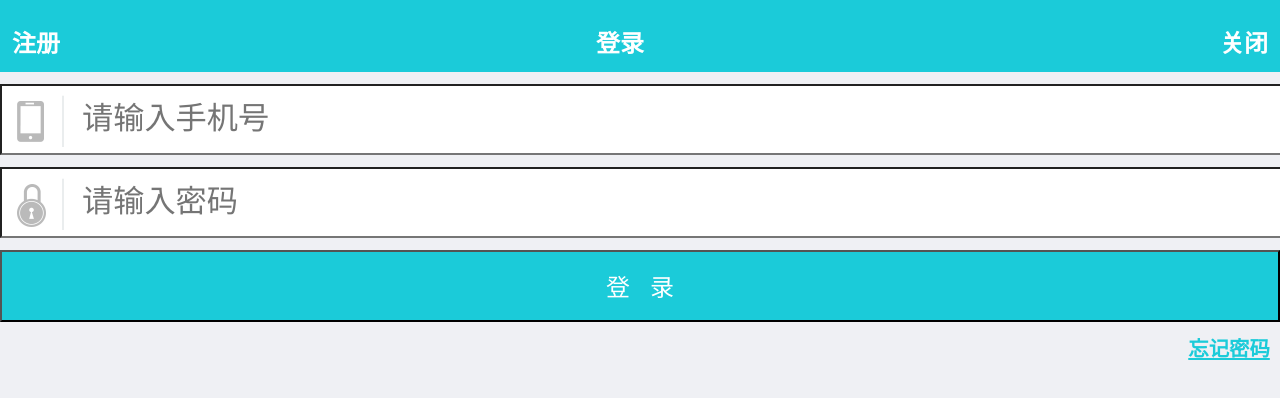
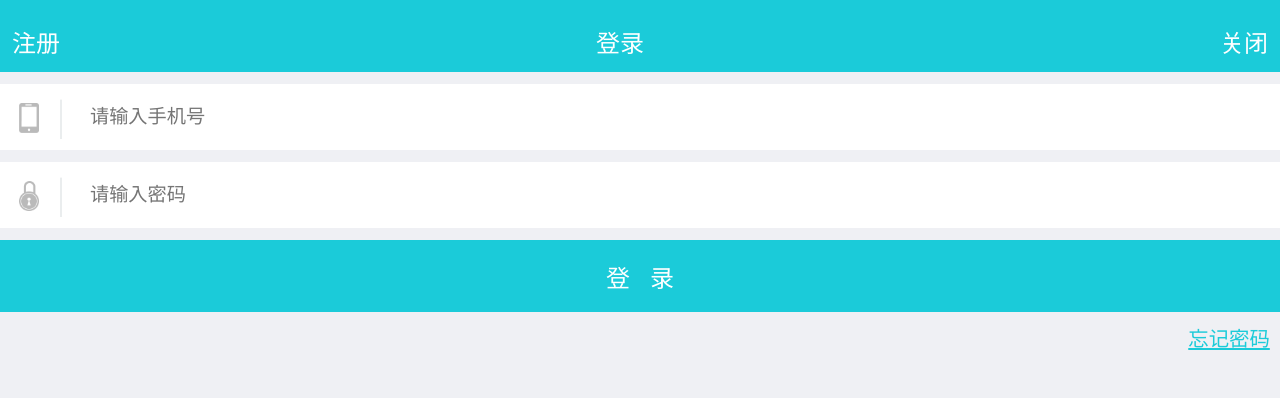
Before and after one commit to dapeng20180918/start-a-project, a plain HTML site: page work-4/login.html in a window 1280 px wide. Shown: the top 398 px of the page. Drawn offline with Linux system fonts and the light colour scheme.

Commit message:
边框是要隐藏的，而且要尽量保持与UI图一致，如果第一个输入框能再限制一下字数就更好了

```diff
--- a/work-4/login.html
+++ b/work-4/login.html
@@ -10,8 +10,8 @@
 			font-size: 1.5em;
 			margin: 0;
 			/*text-align: center;*/
-			font-family: Times, TimesNR, 'New Century Schoolbook', Georgia, 'New York', serif;
-			font-weight: bold;
+			font-family: “lucida grande”, “lucida sans unicode”, lucida, helvetica, “Hiragino Sans GB”, “Microsoft YaHei”, “WenQuanYi Micro Hei”, sans-serif;
+			/*font-weight: bold;*/
 			background-color: #eff0f4;
 			color: white;
 		}
@@ -56,21 +56,25 @@
 
 		input.phone{
 			width: 100%;
-			background:url(iphone.png) no-repeat 15px 15px, url(line.png) no-repeat 60px 9px;
-			height: 1.5em;
+			background:url(iphone.png) no-repeat 19px 19px, url(line.png) no-repeat 60px 15px;
+			background-size: 20px, 2px 40px;
+			height: 46px;
 			width: all;
-			padding: 10px 10px 10px 80px;
+			padding: 10px 10px 10px 90px;
 			background-color: white;
-			font-size: 130%;
+			font-size: 80%;
+			border: hidden;
 		}
 		input.passwd{
 			width: 100%;
-			background:url(locked.png) no-repeat 15px 15px, url(line.png) no-repeat 60px 9px;
-			height: 1.5em;
+			background:url(locked.png) no-repeat 19px 19px, url(line.png) no-repeat 60px 15px;
+			background-size: 20px, 2px 40px;
+			height: 46px;
 			width: all;
-			padding: 10px 10px 10px 80px;
+			padding: 10px 10px 10px 90px;
 			background-color: white;
-			font-size: 130%;
+			font-size: 80%;
+			border: hidden;
 		}
 		button{
 			width: 100%;
@@ -79,6 +83,14 @@
 			padding: 0;
 			font-size: 1em;
 			color: white;
+			border: hidden;
+		}
+		input:focus {
+			outline: none;
+			/*background-color: transparent;*/
+		}
+		a{
+			color: #1bcbd9;
 		}
 
 	</style>
@@ -90,14 +102,14 @@
 		<div class="right">关闭</div>
 	</div>
 	<div class="top1">
-		<input class="phone" placeholder="请输入手机号">
+		<input class="phone" placeholder="请输入手机号" maxlength="8">
 	</div>
 	<div class="top1">
-		<input class="passwd" type="password" placeholder="请输入密码">
+		<input class="passwd" type="password" placeholder="请输入密码" maxlength="8">
 	</div>
 	<div class="signin">
 		<button>登&nbsp;&nbsp;&nbsp;录</button>
 	</div>
-	<div class="forget"><u>忘记密码</u></div>
+	<div class="forget"><a href="#">忘记密码</a></div>
 </body>
 </html>
```
